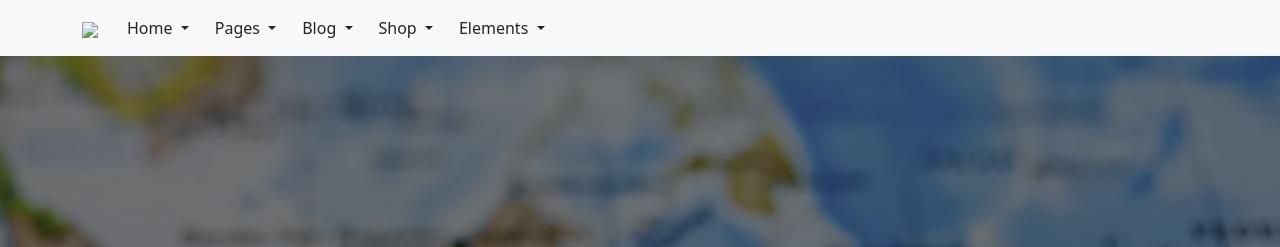
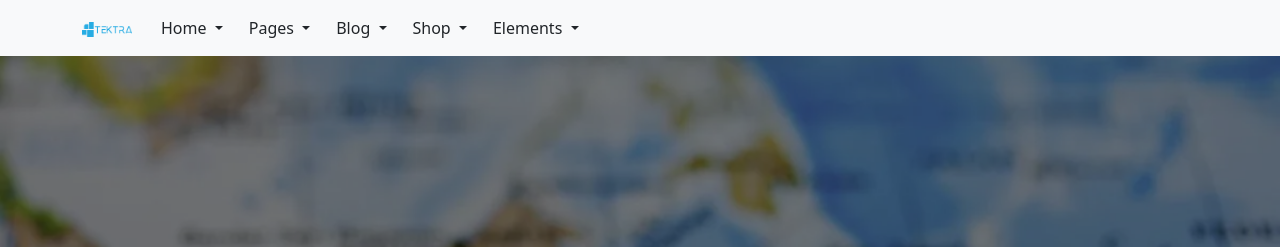
Before and after one commit to dicaan/Tugas-Kuis, a plain HTML site: page index.html in a window 1280 px wide. Shown: the top 247 px of the page. Drawn offline with nearby package versions, Linux system fonts and the light colour scheme; files whose address does not match are found by name.

Commit message:
Update index.html

```diff
--- a/index.html
+++ b/index.html
@@ -10,7 +10,7 @@
 	<nav class="navbar fixed-top navbar-expand-lg bg-light ">
 		<div class="container">
 			<a href="" class="navbar-brand">
-				<img src="1 Tektra Putih.png" width="50px">
+				<img src="/img/1 Tektra Putih.png" width="50px">
 			</a>
 			<button  class="navbar-toggler" type="button" data-bs-toggle="collapse" data-bs-target="#navbarSupportedContent"
         aria-controls="navbarSupportedContent" aria-expanded="false" aria-label="Toggle navigation">
```
